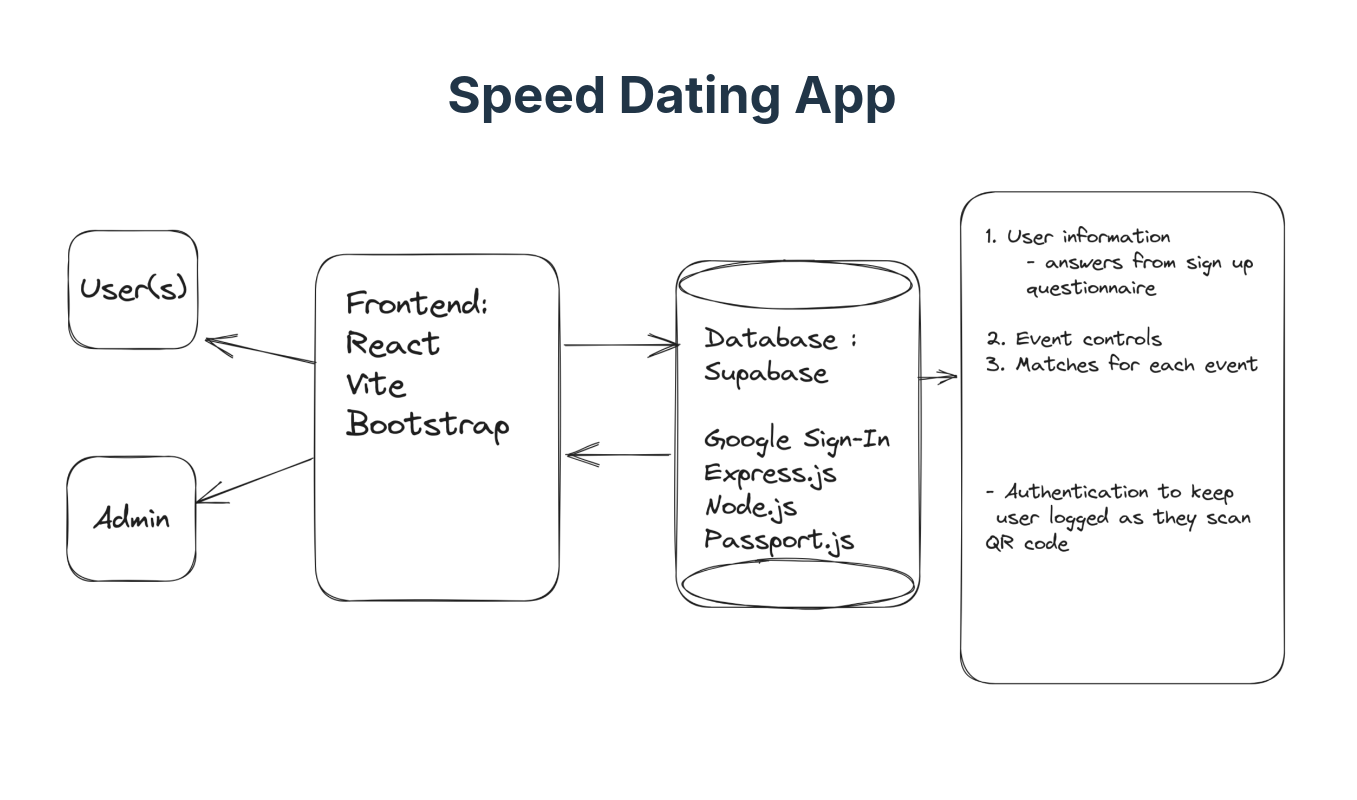
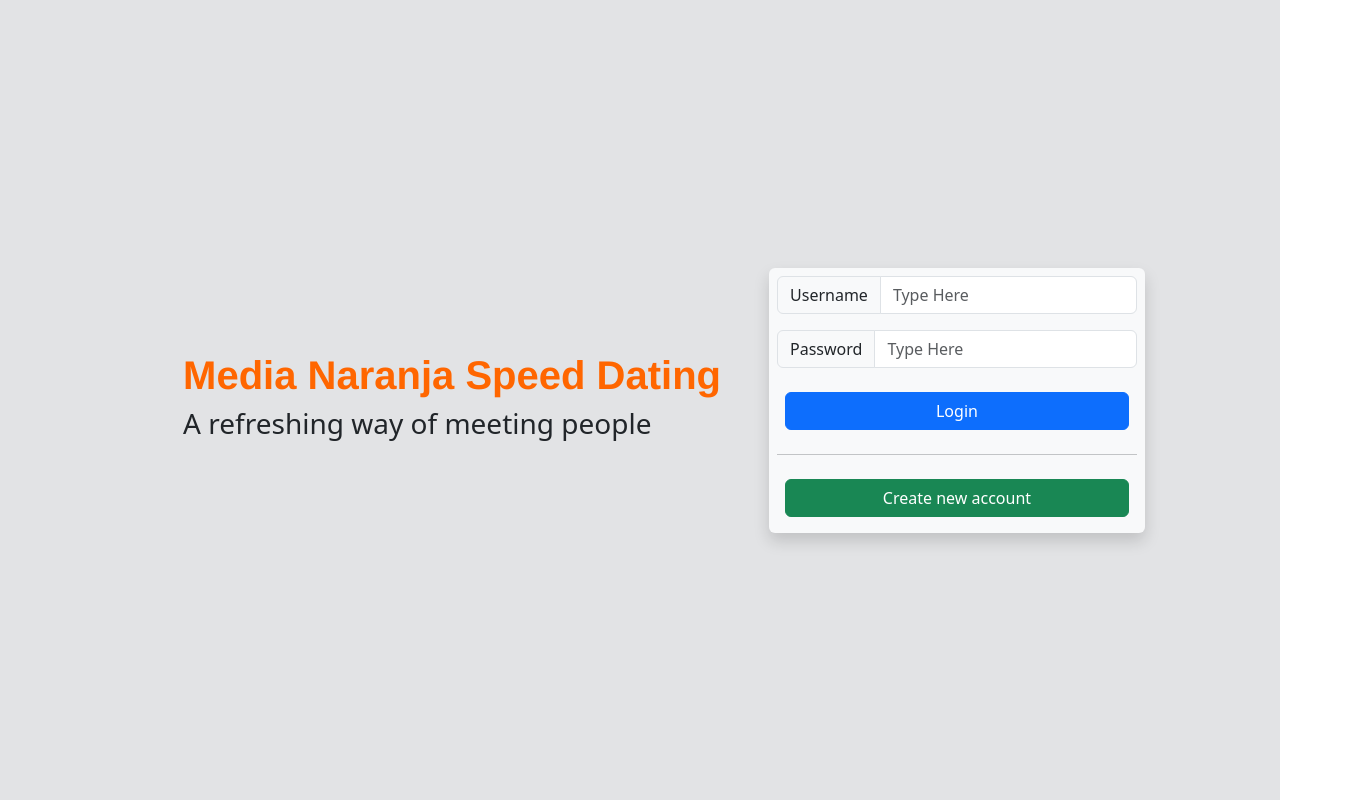
Before and after one commit to ihern/final-project-484, a React (Vite) app: page / in a window 1280 px wide. Shown: the top 800 px of the page, 1357 px wide, since content can reach past the window. Built offline with nearby package versions, Linux system fonts and the light colour scheme.

Commit message:
Implement a GUI for the login page

```diff
--- a/package.json
+++ b/package.json
@@ -10,8 +10,10 @@
     "preview": "vite preview"
   },
   "dependencies": {
+    "bootstrap": "^5.3.2",
     "react": "^18.2.0",
-    "react-dom": "^18.2.0"
+    "react-dom": "^18.2.0",
+    "react-router-dom": "^6.16.0"
   },
   "devDependencies": {
     "@types/react": "^18.2.15",
--- a/src/App.css
+++ /dev/null
@@ -1,42 +0,0 @@
-#root {
-  max-width: 1280px;
-  margin: 0 auto;
-  padding: 2rem;
-  text-align: center;
-}
-
-.logo {
-  height: 60em;
-  padding: 1.5em;
-  will-change: filter;
-  transition: filter 300ms;
-}
-.logo:hover {
-  filter: drop-shadow(0 0 2em #646cffaa);
-}
-.logo.react:hover {
-  filter: drop-shadow(0 0 2em #61dafbaa);
-}
-
-@keyframes logo-spin {
-  from {
-    transform: rotate(0deg);
-  }
-  to {
-    transform: rotate(360deg);
-  }
-}
-
-@media (prefers-reduced-motion: no-preference) {
-  a:nth-of-type(2) .logo {
-    animation: logo-spin infinite 20s linear;
-  }
-}
-
-.card {
-  padding: 2em;
-}
-
-.read-the-docs {
-  color: #888;
-}
--- a/src/App.tsx
+++ b/src/App.tsx
@@ -1,18 +1,21 @@
 
-import './App.css'
+
+import React from 'react';
+import { BrowserRouter, Routes, Route} from 'react-router-dom';
+import LoginPage from './components/LoginPage';
+import MVP from './components/MVP';
 
 function App() {
   // const [count, setCount] = useState(0)
 
   return (
     <>
-      <div>
-      <h1>Speed Dating App</h1>
-          <img src="../images/exacalidraw.png" className="logo" alt="Excali diagram drawing" />
-      </div>
-      <div className="card">
-        <a rel="stylesheet" href="https://excalidraw.com/#json=8PE0U9KuKveDcR-_TCkfI,y0evdrK57JE8g_eJkwchBA"><h1>Excalidraw Link</h1></a>
-      </div>
+      <BrowserRouter>
+        <Routes>
+          <Route path="/" element={ <LoginPage />} />
+          <Route path="/mvp" element={ <MVP />} />
+        </Routes>
+      </BrowserRouter>
     </>
   )
 }
--- /dev/null
+++ b/src/components/LoginPage.tsx
@@ -0,0 +1,36 @@
+// import React, { useState } from 'react';
+import React from 'react';
+import 'bootstrap/dist/css/bootstrap.min.css';
+import './loginStyle.css';
+
+const LoginForm = () => {
+
+  return (
+    <div className='bg-secondary-subtle d-flex justify-content-center align-items-center' style={{height: '100vh'}}>
+
+        <div className='p-5'>
+            <h1 className='logoFont'>Media Naranja Speed Dating</h1>
+            <h3>A refreshing way of meeting people</h3>
+        </div>
+        <form className='bg-light p-2 shadow rounded-2'>
+            <div className="input-group mb-3">
+                <span className="input-group-text" id="basic-addon1">Username</span>
+                <input type="text" className="form-control" placeholder="Type Here"
+                aria-label="Username" aria-describedby="basic-addon1" />
+            </div>
+            <div className="input-group mb-3">
+                <span className="input-group-text" id="basic-addon1">Password</span>
+                <input type="text" className="form-control" placeholder="Type Here"
+                aria-label="Username" aria-describedby="basic-addon1" />
+            </div>
+            <div className='d-flex flex-column'>
+                <button type="submit" className="btn btn-primary m-2">Login</button>
+                <hr className="hr hr-blurry" />
+                <button type="submit" className="btn btn-success m-2">Create new account</button>
+            </div>
+        </form>
+    </div>
+  );
+};
+
+export default LoginForm;
--- /dev/null
+++ b/src/components/MVP.tsx
@@ -0,0 +1,17 @@
+
+function MVP() {
+
+  return (
+    <>
+      <div>
+      <h1>Speed Dating App</h1>
+          <img src="./images/exacalidraw.png" style={{ maxWidth: '50%', height: 'auto' }} alt="Excali diagram drawing" />
+      </div>
+      <div className="card">
+        <a rel="stylesheet" href="https://excalidraw.com/#json=8PE0U9KuKveDcR-_TCkfI,y0evdrK57JE8g_eJkwchBA"><h1>Excalidraw Link</h1></a>
+      </div>
+    </>
+  )
+}
+
+export default MVP;
--- /dev/null
+++ b/src/components/loginStyle.css
@@ -0,0 +1,5 @@
+.logoFont {
+    font-family: Helvetica, Times, serif;
+    color: #ff6600;
+    font-weight: bold;
+  }
--- a/src/main.tsx
+++ b/src/main.tsx
@@ -1,7 +1,7 @@
 import React from 'react'
 import ReactDOM from 'react-dom/client'
 import App from './App.tsx'
-import './index.css'
+// import './index.css'
 
 ReactDOM.createRoot(document.getElementById('root')!).render(
   <React.StrictMode>
```
Also changed, not shown: 1 other file (tests, documents, lock files or other folders).
